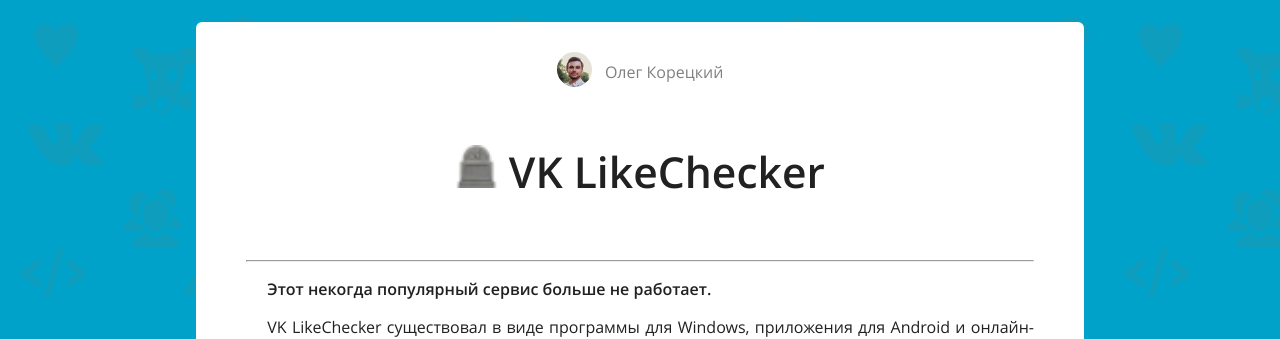
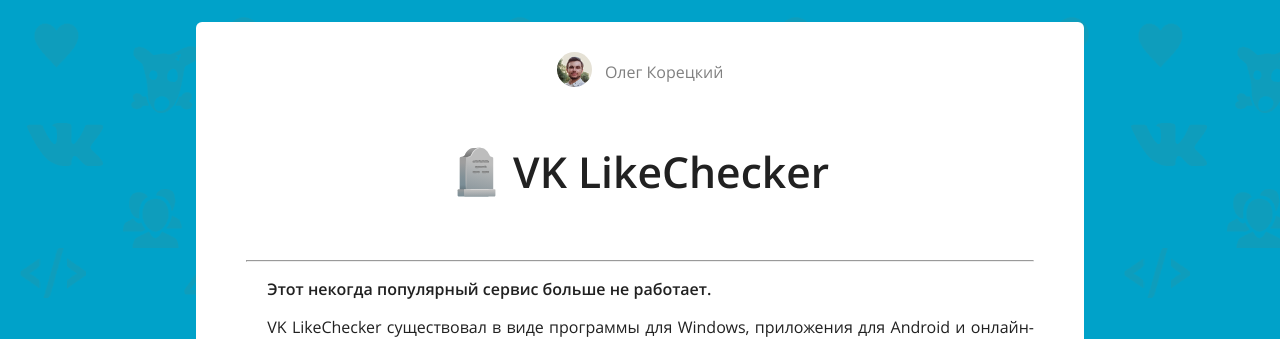
Before and after one commit to Radiokot/website, a Jekyll site: the page built from _projects/likechecker.html, in a window 1280 px wide. Shown: the top 339 px of the page. Built offline with Jekyll 4.4.1, drawn with Linux system fonts in a browser that asks for light colours.

Commit message:
Replace PNG Apple emoji with Google Noto SVG emoji

```diff
--- a/_includes/emoji.html
+++ b/_includes/emoji.html
@@ -1 +1 @@
-<img class="emoji" src="{%link /assets/img/emoji/{{ include.emoji }}.png %}" srcset="{%link /assets/img/emoji/{{ include.emoji }}@2x.png %} 2x" alt="{{ include.emoji }}">
+<img class="emoji" src="{%link /assets/img/emoji/{{ include.emoji }}.svg %}" alt="{{ include.emoji }}">
--- a/assets/css/style.css
+++ b/assets/css/style.css
@@ -180,5 +180,6 @@
 }
 
 img.emoji {
-	height: 1em;
+	height: 1.2em;
+	vertical-align: sub;
 }
```
Also changed, not shown: assets/img/emoji/headstone.png (deleted), assets/img/emoji/headstone.svg (added), assets/img/emoji/headstone@2x.png (deleted).
